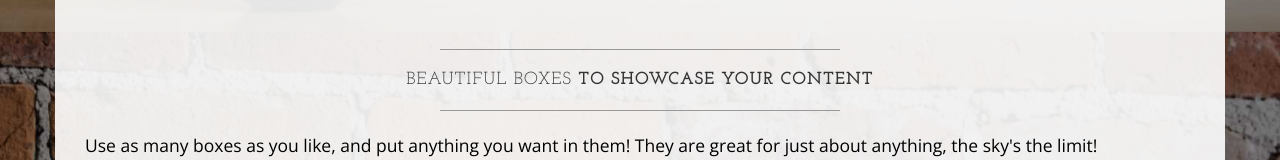
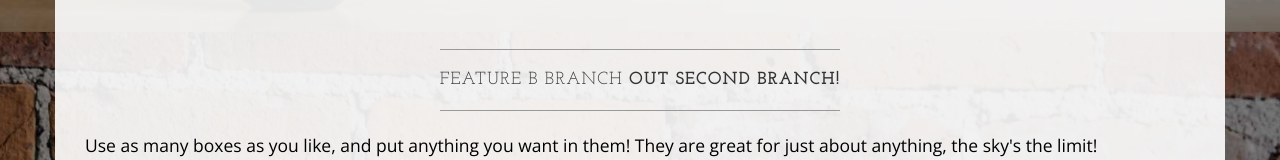
Before and after one commit to foobar-sandbox/Learnable-Git-Course, a plain HTML site: page index.html in a window 1280 px wide. Shown: the part 1568-1728 px from the top of the page. Drawn offline with nearby package versions, Linux system fonts and the light colour scheme.

Commit message:
Initial commit on feature B

```diff
--- a/index.html
+++ b/index.html
@@ -140,8 +140,8 @@
             <div class="box">
                 <div class="col-lg-12">
                     <hr>
-                    <h2 class="intro-text text-center">Beautiful boxes
-                        <strong>to showcase your content</strong>
+                    <h2 class="intro-text text-center">Feature B branch
+                        <strong>Out second branch!</strong>
                     </h2>
                     <hr>
                     <p>Use as many boxes as you like, and put anything you want in them! They are great for just about anything, the sky's the limit!</p>
```
